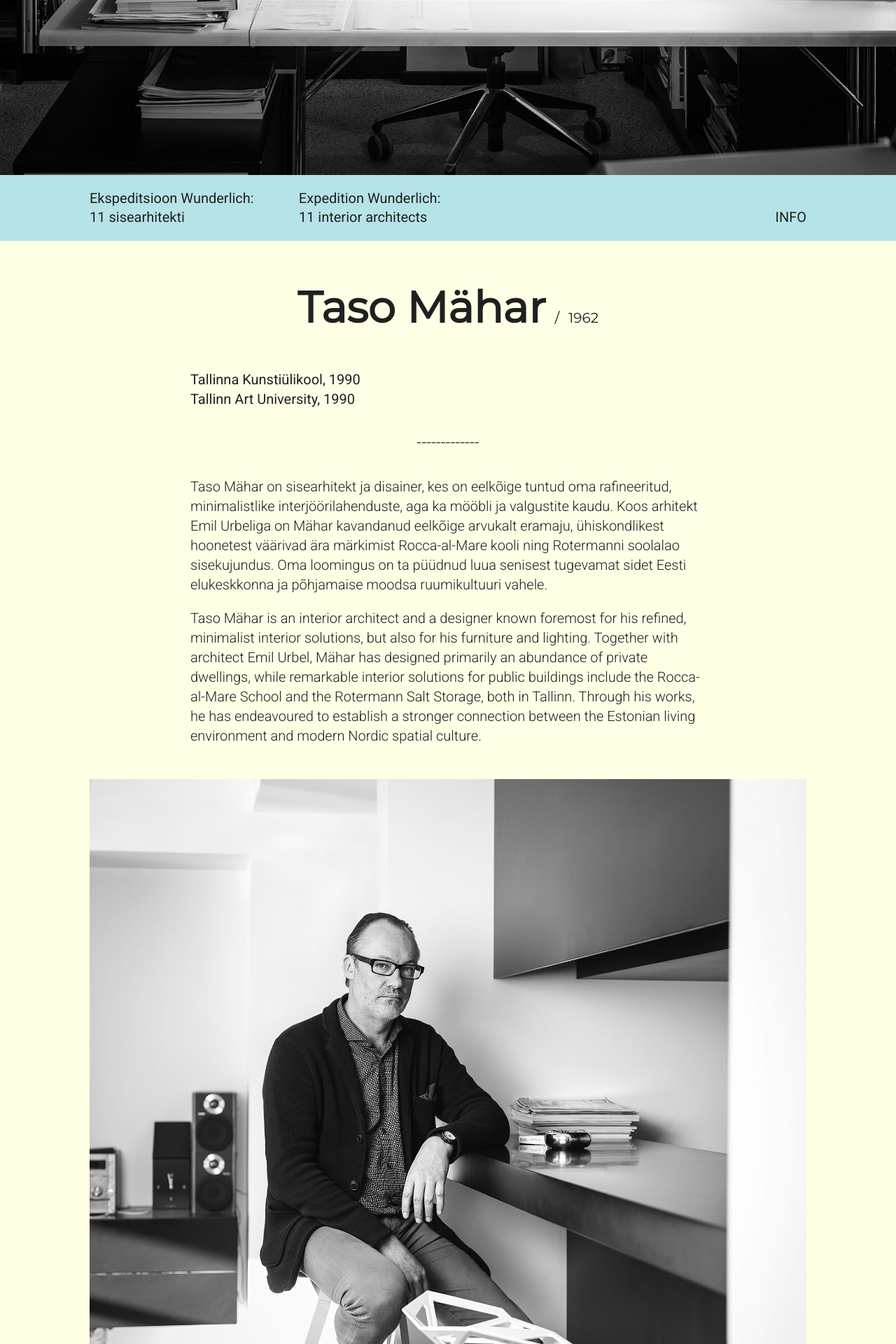
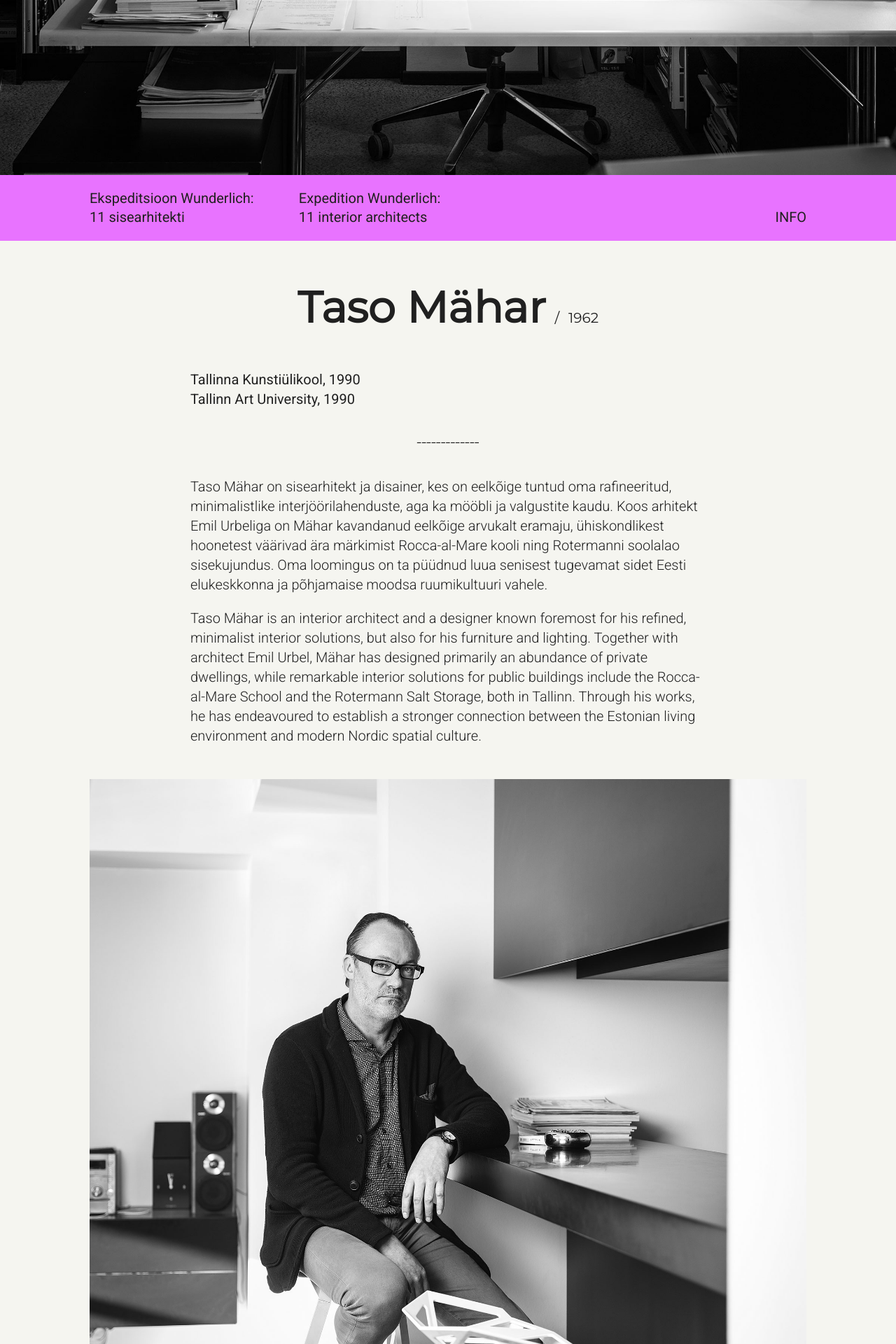
Before and after one commit to expedition-wunderlich/expedition-wunderlich.github.io, a Jekyll site: the page built from _posts/2016-01-18-mahar.md, in a window 1280 px wide. Shown: the part 1030-2950 px from the top of the page at 70% size. Built offline with Jekyll 4.4.1, drawn with Linux system fonts in a browser that asks for light colours.

Commit message:
color update

```diff
--- a/assets/scripts/build.js
+++ b/assets/scripts/build.js
@@ -47,7 +47,6 @@ $(document).ready(function () {
 			};
 
 			player = SC.Widget($('iframe.sc-widget')[0]);
-			// player = SC.Widget(document.getElementById('widget'));
 
 			window.player = player;
 
@@ -58,7 +57,6 @@ $(document).ready(function () {
 			});
 
 			player.bind(SC.Widget.Events.READY, function() {
-				console.log('sc ready');
 				setInfo();
 			});
 
@@ -67,13 +65,11 @@ $(document).ready(function () {
 			});
 
 			player.bind(SC.Widget.Events.PLAY, function() {
-				console.log('sc play');
 				$('.player-button').addClass('playing');
 				$('.player-button').removeClass('paused');
 			});
 
 			player.bind(SC.Widget.Events.PAUSE, function() {
-				console.log('sc pause');
 				$('.player-button').removeClass('playing');
 				$('.player-button').addClass('paused');
 			});
--- a/assets/styles/main.scss
+++ b/assets/styles/main.scss
@@ -6,8 +6,8 @@
 @import url(https://fonts.googleapis.com/css?family=Montserrat);
 @import url(https://fonts.googleapis.com/css?family=Roboto:500,400,300,400italic,300italic);
 
-$background: #FFFFE6;
-$foreground: #B6E3E7;
+$background: rgb(245, 245, 240);
+$foreground: rgb(232, 115, 255);
 $text: #202020;
 $regular: 1.25rem;
 $small: 1.125rem;
```
